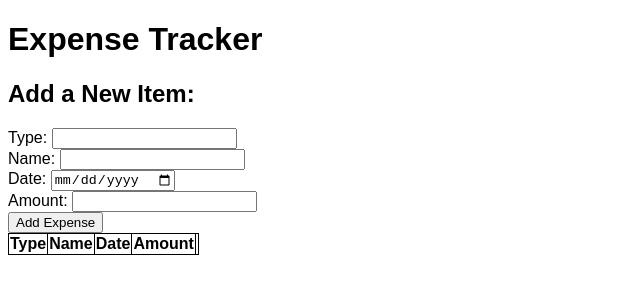
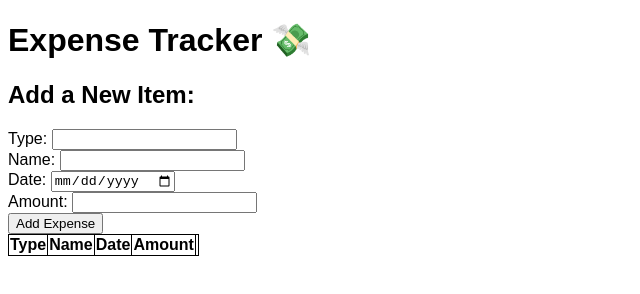
Before and after one commit to AMAARIDOR/js-expense-tracker, a plain HTML site: page index.html in a window 1280 px wide. Shown: the whole page, without its empty margins (0-640 px from the left). Drawn offline with Linux system fonts and the light colour scheme.

Commit message:
add header for css

```diff
--- a/index.html
+++ b/index.html
@@ -8,7 +8,10 @@
     <link rel="stylesheet" href="styles.css" />
   </head>
   <body>
-    <h1>Expense Tracker</h1>
+    <header>
+      <h1>Expense Tracker 💸</h1>
+    </header>
+
     <h2>Add a New Item:</h2>
 
     <div id="expenseFormSection">
```
